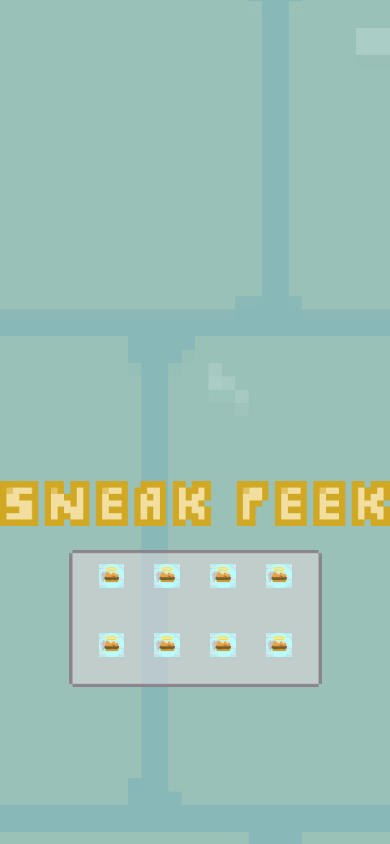
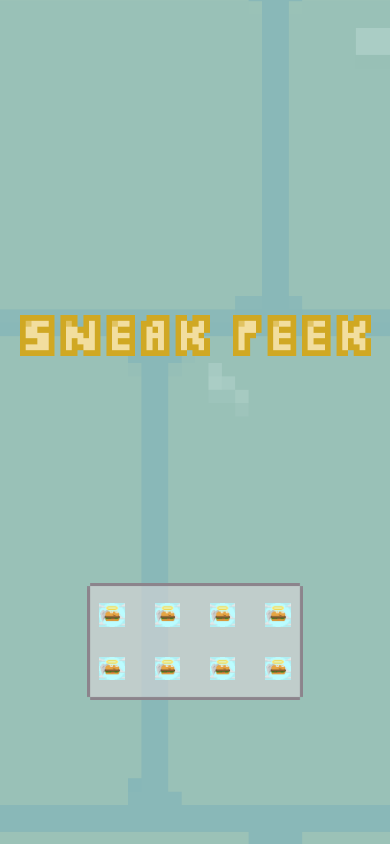
Before and after one commit to s1tnik/pixel-patties, a React (Create React App) app: page / in a window 390 px wide. Shown: the part 1526-2370 px from the top of the page. Built offline with nearby package versions, Linux system fonts and the light colour scheme; a web font is replaced by a local one.

Commit message:
update css for mobile screens

```diff
--- a/src/App.scss
+++ b/src/App.scss
@@ -1,5 +1,4 @@
 .container {
-  //width: 100%;
   height: 100vh;
 }
 
@@ -16,3 +15,34 @@
     will-change: transform;
   }
 }
+
+.layout-default {
+  width: 100vw;
+  height: 100vh;
+  background: url("./assets /images/bg-home.png") center/cover no-repeat;
+  display: flex;
+  flex-direction: column;
+  align-items: center;
+  justify-content: center;
+  gap: 75px;
+
+  .layout-title {
+    width: 100%;
+    display: flex;
+    align-items: center;
+    justify-content: center;
+
+    img {
+      max-height: 80px;
+      max-width: 90vw;
+    }
+  }
+
+  .layout-content {
+    max-height: 50vh;
+    flex: 1;
+    display: flex;
+    justify-content: center;
+    align-items: center;
+  }
+}
--- /dev/null
+++ b/src/components /DefaultLayout.js
@@ -0,0 +1,10 @@
+import React from "react";
+
+export default function DefaultLayout({title, children}) {
+    return (
+        <div className="layout-default">
+            <div className="layout-title">{title}</div>
+            <div className="layout-content">{children}</div>
+        </div>
+    )
+}
--- a/src/components /Navigation.js
+++ b/src/components /Navigation.js
@@ -8,7 +8,7 @@ const Navigation = ({screens, children}) => {
         ({deltaY}) => {
             if (
                 lastWheelCall.current === null ||
-                lastWheelCall.current + 500 - Date.now() < 0
+                lastWheelCall.current + 1300 - Date.now() < 0
             ) {
                 lastWheelCall.current = Date.now();
 
--- a/src/screens/faq/FAQScreen.js
+++ b/src/screens/faq/FAQScreen.js
@@ -2,23 +2,23 @@ import React from "react";
 import "./styles.scss";
 import faqTitle from "../../assets /images/FAQ.png";
 import questionBlock from "../../assets /images/question-block.png";
+import DefaultLayout from "../../components /DefaultLayout";
 
 const FAQScreen = React.forwardRef((_, ref) => {
     return (
+        <DefaultLayout title={<img src={faqTitle} alt="FAQ"/>}>
             <div ref={ref} className="faq-container">
                 <div className="wrapper">
-        <div className="title">
-          <img src={faqTitle} alt="FAQ" />
-        </div>
                     <div className="questions-container">
                         {[...new Array(4)].map(() => (
                             <div className="question">
-              <img src={questionBlock} alt="block" />
+                                <img src={questionBlock} alt="block"/>
                             </div>
                         ))}
                     </div>
                 </div>
             </div>
+        </DefaultLayout>
     );
 });
 
--- a/src/screens/faq/styles.scss
+++ b/src/screens/faq/styles.scss
@@ -1,7 +1,4 @@
 .faq-container {
-  width: 100vw;
-  height: 100vh;
-  background: url("../../assets /images/bg-home.png") center/cover no-repeat;
   display: flex;
   align-items: center;
   justify-content: center;
@@ -10,18 +7,6 @@
 
     img {
       width: 100%;
-    }
-
-    .title {
-      margin-bottom: 50px;
-      display: flex;
-      align-items: center;
-      justify-content: center;
-
-      img {
-        max-width: 250px;
-
-      }
     }
 
     .questions-container {
--- a/src/screens/roadmap/styles.scss
+++ b/src/screens/roadmap/styles.scss
@@ -34,8 +34,10 @@
       position: relative;
 
       p {
+        margin-top: 60px;
         z-index: 1;
         max-width: 540px;
+        padding: 20px;
 
       }
 
@@ -43,6 +45,10 @@
         position: absolute;
         width: 100%;
         max-width: 600px;
+
+        @media screen and (max-width: 1100px) {
+          display: none;
+        }
       }
 
       @media screen and (max-width: 600px) {
--- a/src/screens/sneakpeaks/SneakPeaksScreen.js
+++ b/src/screens/sneakpeaks/SneakPeaksScreen.js
@@ -2,6 +2,7 @@ import React from "react";
 import "./styles.scss";
 import sneakTitle from "../../assets /images/SneakPeek.png";
 import srcImage from "../../assets /images/Angel_800.png";
+import DefaultLayout from "../../components /DefaultLayout";
 
 const images = [
     "../../assets /images/Angel_800.png",
@@ -16,22 +17,22 @@ const images = [
 
 const SneakPeaksScreen = React.forwardRef((_, ref) => {
     return (
+        <DefaultLayout title={<img src={sneakTitle} alt="sneak peak"/>
+        }>
             <div ref={ref} className="sneakpeaks-container">
                 <div className="wrapper">
-        <div className="title">
-          <img src={sneakTitle} alt="sneak peak" />
-        </div>
                     <div className="images-container">
                         <div className="images-wrapper">
                             {images.map((src) => (
                                 <div className="item" key={src}>
-                <img src={srcImage} alt="image" />
+                                    <img src={srcImage} alt="burger"/>
                                 </div>
                             ))}
                         </div>
                     </div>
                 </div>
             </div>
+        </DefaultLayout>
     );
 });
 
--- a/src/screens/sneakpeaks/styles.scss
+++ b/src/screens/sneakpeaks/styles.scss
@@ -1,38 +1,21 @@
 .sneakpeaks-container {
-  width: 100vw;
-  height: 100vh;
-  background: url("../../assets /images/bg-home.png") center/cover no-repeat;
   display: flex;
   align-items: center;
   justify-content: center;
 
+
   .wrapper {
-    display: flex;
-    flex-direction: column;
-    align-items: center;
-    justify-content: center;
-    gap: 20px;
-
-    .title {
-      text-align: center;
-
-      img {
-        width: 100%;
-        max-width: 750px;
-      }
-    }
 
     .images-container {
       background: url("../../assets /images/sneak-frame.png") center/contain no-repeat ;
       width: 70vw;
-      height: 35vw;
+      height: 30vw;
       display: flex;
       align-items: center;
       justify-content: center;
 
       .images-wrapper {
-        width: 80%;
-        height: 80%;
+        width: 70%;
         padding: 40px;
         display: grid;
         grid-template-columns: repeat(4, 1fr);
@@ -40,6 +23,9 @@
 
 
         .item {
+          display: flex;
+          align-items: center;
+          justify-content: center;
 
           img {
             width: 100%;
--- a/src/screens/team/TeamScreen.js
+++ b/src/screens/team/TeamScreen.js
@@ -3,42 +3,42 @@ import "./styles.scss";
 import teamTitle from "../../assets /images/Team.png";
 import imageFrame from "../../assets /images/image-frame.png";
 import descriptionFrame from "../../assets /images/description-frame.png";
+import DefaultLayout from "../../components /DefaultLayout";
 
 const TeamScreen = React.forwardRef((_, ref) => {
     return (
+        <DefaultLayout title={<img src={teamTitle} alt="team"/>}>
             <div ref={ref} className="team-container">
                 <div className="wrapper">
-        <div className="title">
-          <img src={teamTitle} alt="team" />
-        </div>
                     <div className="team-members">
                         <div className="member">
                             <div className="image">
-              <img src={imageFrame} alt="face" />
+                                <img src={imageFrame} alt="face"/>
                             </div>
                             <div className="description">
-              <img src={descriptionFrame} alt="frame" />
+                                <img src={descriptionFrame} alt="frame"/>
                             </div>
                         </div>
                         <div className="member">
                             <div className="image">
-              <img src={imageFrame} alt="face" />
+                                <img src={imageFrame} alt="face"/>
                             </div>
                             <div className="description">
-              <img src={descriptionFrame} alt="frame" />
+                                <img src={descriptionFrame} alt="frame"/>
                             </div>
                         </div>
                         <div className="member">
                             <div className="image">
-              <img src={imageFrame} alt="face" />
+                                <img src={imageFrame} alt="face"/>
                             </div>
                             <div className="description">
-              <img src={descriptionFrame} alt="frame" />
+                                <img src={descriptionFrame} alt="frame"/>
                             </div>
                         </div>
                     </div>
                 </div>
             </div>
+        </DefaultLayout>
     );
 });
 
--- a/src/screens/team/styles.scss
+++ b/src/screens/team/styles.scss
@@ -1,24 +1,10 @@
 .team-container {
-  width: 100vw;
-  height: 100vh;
-  background: url("../../assets /images/bg-home.png") center/cover no-repeat;
   display: flex;
   align-items: center;
   justify-content: center;
 
   .wrapper {
 
-    .title {
-      display: flex;
-      align-items: center;
-      justify-content: center;
-      margin-bottom: 50px;
-
-      img {
-        width: 100%;
-        max-width: 400px;
-      }
-    }
 
     .team-members {
 
@@ -44,6 +30,4 @@
   }
 
 
-
-
 }
```
Also changed, not shown: src/helpers/isInViewPort.js (added, +11 -0 lines). Lines whose indentation alone changed are shown as unchanged.
